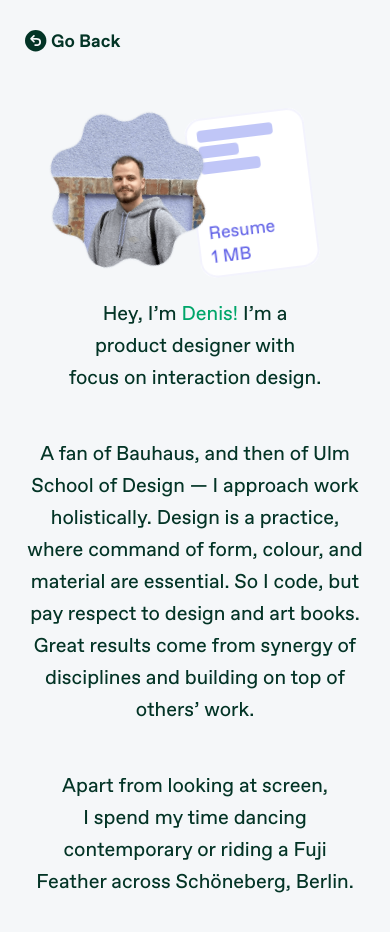
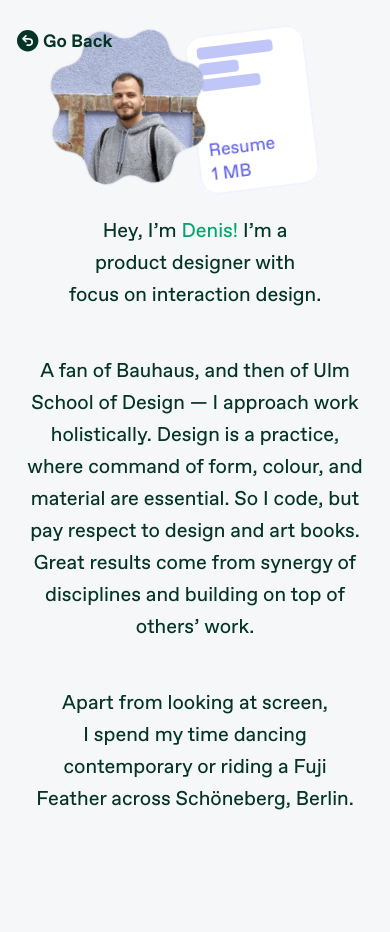
Before and after one commit to kplv/portfolio, a Next.js app: page /about in a window 390 px wide. Shown: the top 932 px of the page. After the commit the page ends 882 px from the top, so only its background shows below. Built offline with nearby package versions, Linux system fonts and the light colour scheme; no server answers.

Commit message:
new: persistent header

```diff
--- a/src/components/home-client/home-client.module.css
+++ b/src/components/home-client/home-client.module.css
@@ -10,90 +10,25 @@
   width: 100%;
 }
 
-.toolbar {
-  display: flex;
-  width: 100%;
-  padding: 16px 0;
+/* Reserve space for fixed NavigationHeader (toolbar height + padding) */
+.contentPadNav {
+  padding-top: 4.75rem;
 }
 
-.toolbarHome {
-  justify-content: flex-end;
+.devNavCycle {
+  margin-top: 12px;
+  font: inherit;
+  font-size: 13px;
+  padding: 8px 12px;
+  border-radius: 8px;
+  border: 1px dashed color-mix(in oklch, currentColor 35%, transparent);
+  background: color-mix(in oklch, currentColor 6%, transparent);
+  color: var(--text-secondary-color, inherit);
+  cursor: pointer;
+  align-self: flex-start;
 }
 
-.toolbarAbout {
-  justify-content: flex-start;
+.devNavCycle:focus-visible {
+  outline: 2px solid currentColor;
+  outline-offset: 2px;
 }
-
-.goBack {
-  position: relative;
-  display: inline-flex;
-  flex-direction: row;
-  align-items: center;
-  gap: 4px;
-  padding: 10px 16px;
-  margin-left: -16px;
-  border-radius: 100px;
-  border: 1.5px solid transparent;
-  appearance: none;
-  font: inherit;
-  background-color: transparent;
-  color: var(--text-primary-color);
-  font-family: inherit;
-  font-size: 18px;
-  line-height: var(--text-primary-line-height);
-  font-weight: 700;
-  text-decoration: none;
-  cursor: pointer;
-  -webkit-backdrop-filter: blur(12px);
-  backdrop-filter: blur(12px);
-  transition: background-color 150ms cubic-bezier(0.25, 0.46, 0.45, 0.94);
-  -webkit-tap-highlight-color: transparent;
-}
-
-.goBack::before {
-  content: '';
-  position: absolute;
-  inset: -12px;
-}
-
-.goBack:focus-visible {
-  outline: 2px solid currentColor;
-  outline-offset: 4px;
-  border-radius: 100px;
-}
-
-@media (hover: hover) and (pointer: fine) {
-  .goBack:hover {
-    background-color: color-mix(in oklch, currentColor 10%, transparent);
-  }
-}
-
-.goBack:active {
-  background-color: color-mix(in oklch, currentColor 15%, transparent);
-}
-
-.goBackIcon {
-  position: relative;
-  flex-shrink: 0;
-  width: 22px;
-  height: 22px;
-  background-color: currentColor;
-  -webkit-mask-image: url('/go-back-arrow.svg');
-  mask-image: url('/go-back-arrow.svg');
-  -webkit-mask-size: contain;
-  mask-size: contain;
-  -webkit-mask-repeat: no-repeat;
-  mask-repeat: no-repeat;
-  -webkit-mask-position: center;
-  mask-position: center;
-}
-
-.goBackLabel {
-  position: relative;
-}
-
-@media (prefers-reduced-motion: reduce) {
-  .goBack {
-    transition: none;
-  }
-}
--- a/src/components/home-client/home-client.tsx
+++ b/src/components/home-client/home-client.tsx
@@ -1,28 +1,25 @@
 'use client';
 
 import { useState, useEffect, useCallback, useMemo } from 'react';
-import { motion, AnimatePresence, useReducedMotion } from 'motion/react';
+import { AnimatePresence, useReducedMotion } from 'motion/react';
 import { usePathname, useRouter } from 'next/navigation';
 import { useTheme } from 'next-themes';
 import { AboutSectionContent } from '@/components/about-client/about-client';
-import { Button } from '@/components/button';
 import { IntroText } from '@/components/intro-text';
+import {
+  NavigationHeader,
+  type NavigationHeaderState,
+} from '@/components/navigation-header';
 import { ProjectList } from '@/components/project-list';
 import { SocialLink } from '@/components/social-link/social-link';
 import { SocialLinkList } from '@/components/social-link-list/social-link-list';
 import { ProjectModal } from '@/components/project-modal';
 import { UnicornBackground } from '@/components/unicorn-background';
-import {
-  EASE_OUT_QUINT,
-  PRESS_DURATION,
-  PRESS_SCALE,
-} from '@/config/animations';
 import { type Project } from '@/data/projects';
 import styles from './home-client.module.css';
 
 const DEFAULT_TITLE = 'Denis Kopylov — Product Designer';
 const ABOUT_TITLE = 'About — Denis Kopylov';
-const TOOLBAR_REVEAL_SESSION_KEY = 'home-toolbar-reveal-shown';
 
 /**
  * Survives React Strict Mode remounts (unlike sessionStorage consumed in effects).
@@ -64,15 +61,22 @@ export interface HomeClientProps {
   initialProjectSlug?: string;
 }
 
+const IS_DEV = process.env.NODE_ENV !== 'production';
+
 export function HomeClient({ projects, className, initialProjectSlug }: HomeClientProps) {
   const pathname = usePathname();
   const isAbout = pathname === '/about';
+  const isHome = pathname === '/';
+  const showNavHeader = isHome || isAbout;
 
   const [presentedProject, setPresentedProject] = useState<Project | null>(() =>
     getInitialPresentedProject(projects, initialProjectSlug),
   );
 
-  const [toolbarRevealState, setToolbarRevealState] = useState<'idle' | 'showing'>('idle');
+  /** Dev-only: on `/`, cycle left Go Back on/off (theme toggle always stays on the right) */
+  const [devNavOverride, setDevNavOverride] =
+    useState<NavigationHeaderState>('theme');
+
   const skipModalPresenceEnter = useMemo(() => {
     if (!initialProjectSlug) {
       return true;
@@ -90,18 +94,6 @@ export function HomeClient({ projects, className, initialProjectSlug }: HomeClie
   const shouldReduceMotion = useReducedMotion();
   const { resolvedTheme } = useTheme();
   const isLightTheme = resolvedTheme === 'light';
-
-  useEffect(() => {
-    if (typeof window === 'undefined' || shouldReduceMotion) return;
-    if (window.sessionStorage.getItem(TOOLBAR_REVEAL_SESSION_KEY) === '1') return;
-
-    const frameId = requestAnimationFrame(() => {
-      window.sessionStorage.setItem(TOOLBAR_REVEAL_SESSION_KEY, '1');
-      setToolbarRevealState('showing');
-    });
-
-    return () => cancelAnimationFrame(frameId);
-  }, [shouldReduceMotion]);
 
   useEffect(() => {
     if (!initialProjectSlug || typeof window === 'undefined') return;
@@ -145,10 +137,6 @@ export function HomeClient({ projects, className, initialProjectSlug }: HomeClie
     router.replace('/');
   }, [router]);
 
-  const handleNavigateHome = useCallback(() => {
-    router.push('/');
-  }, [router]);
-
   useEffect(() => {
     if (presentedProject) {
       document.title = `${presentedProject.name} — Denis Kopylov`;
@@ -170,73 +158,38 @@ export function HomeClient({ projects, className, initialProjectSlug }: HomeClie
     };
   }, [presentedProject]);
 
-  const actionSwapTransition = shouldReduceMotion
-    ? { duration: 0 }
-    : { duration: 0.2, ease: EASE_OUT_QUINT as [number, number, number, number] };
+  const mainClassName = [
+    className,
+    showNavHeader ? styles.contentPadNav : null,
+  ]
+    .filter(Boolean)
+    .join(' ');
 
   return (
     <div className={styles.root}>
-      <main className={className}>
-        <motion.div
-          key={toolbarRevealState}
-          className={`${styles.toolbar} ${isAbout ? styles.toolbarAbout : styles.toolbarHome}`}
-          initial={
-            toolbarRevealState === 'showing' && !shouldReduceMotion
-              ? { opacity: 0 }
-              : false
-          }
-          animate={{ opacity: 1 }}
-          transition={{ duration: 0.2, ease: EASE_OUT_QUINT }}
-        >
-          <AnimatePresence mode="wait" initial={false}>
-            <motion.div
-              key={isAbout ? 'about-toolbar' : 'home-toolbar'}
-              initial={
-                shouldReduceMotion
-                  ? false
-                  : { opacity: 0, scale: 0.92, filter: 'blur(8px)' }
-              }
-              animate={{ opacity: 1, scale: 1, filter: 'blur(0px)' }}
-              exit={
-                shouldReduceMotion
-                  ? undefined
-                  : { opacity: 0, scale: 0.92, filter: 'blur(8px)' }
-              }
-              transition={actionSwapTransition}
-            >
-              {isAbout ? (
-                <motion.button
-                  type="button"
-                  className={styles.goBack}
-                  onClick={handleNavigateHome}
-                  aria-label="Go back to home"
-                  whileTap={
-                    shouldReduceMotion
-                      ? undefined
-                      : {
-                        scale: PRESS_SCALE,
-                        transition: {
-                          duration: PRESS_DURATION,
-                          ease: EASE_OUT_QUINT,
-                        },
-                      }
-                  }
-                >
-                  <span className={styles.goBackIcon} aria-hidden />
-                  <span className={styles.goBackLabel}>Go Back</span>
-                </motion.button>
-              ) : (
-                <Button themeSwitch />
-              )}
-            </motion.div>
-          </AnimatePresence>
-        </motion.div>
+      <NavigationHeader
+        devStateOverride={IS_DEV && isHome ? devNavOverride : undefined}
+      />
 
+      <main className={mainClassName}>
         <div className={styles.content}>
           {isAbout ? (
             <AboutSectionContent />
           ) : (
             <>
+              {IS_DEV && isHome && (
+                <button
+                  type="button"
+                  className={styles.devNavCycle}
+                  onClick={() =>
+                    setDevNavOverride((prev) =>
+                      prev === 'theme' ? 'back' : 'theme',
+                    )
+                  }
+                >
+                  {`[dev] Left back: ${devNavOverride === 'back' ? 'on' : 'off'} — click to toggle; theme stays on the right`}
+                </button>
+              )}
               <IntroText
                 header="Denis Kopylov"
                 text="Product designer with a focus on turning ideas into reality through coding, a holistic approach, and an eye for interactive experiences. Currently at Ostrom."
--- /dev/null
+++ b/src/components/navigation-header/index.ts
@@ -0,0 +1,2 @@
+export { NavigationHeader } from './navigation-header';
+export type { NavigationHeaderProps, NavigationHeaderState } from './navigation-header';
--- /dev/null
+++ b/src/components/navigation-header/navigation-header.module.css
@@ -0,0 +1,127 @@
+.fixed {
+  position: fixed;
+  top: 0;
+  left: 0;
+  right: 0;
+  z-index: 10;
+  pointer-events: none;
+}
+
+.inner {
+  pointer-events: auto;
+  display: flex;
+  width: 100%;
+  max-width: 860px;
+  margin: 0 auto;
+  padding: 16px 64px 0;
+  box-sizing: border-box;
+}
+
+.row {
+  align-items: center;
+  justify-content: space-between;
+  gap: 12px;
+}
+
+.leftSlot {
+  display: flex;
+  flex: 1;
+  align-items: center;
+  justify-content: flex-start;
+  min-width: 0;
+}
+
+.rightSlot {
+  flex-shrink: 0;
+  margin-left: auto;
+  display: flex;
+  align-items: center;
+}
+
+@media (max-width: 900px) {
+  .inner {
+    padding-left: 24px;
+    padding-right: 24px;
+  }
+}
+
+@media screen and (max-width: 428px) {
+  .inner {
+    padding-left: 16px;
+    padding-right: 16px;
+  }
+}
+
+.goBack {
+  position: relative;
+  display: inline-flex;
+  flex-direction: row;
+  align-items: center;
+  gap: 4px;
+  padding: 10px 16px;
+  margin-left: -16px;
+  border-radius: 100px;
+  border: 1.5px solid transparent;
+  appearance: none;
+  font: inherit;
+  background-color: transparent;
+  color: var(--text-primary-color);
+  font-family: inherit;
+  font-size: 18px;
+  line-height: var(--text-primary-line-height);
+  font-weight: 700;
+  text-decoration: none;
+  cursor: pointer;
+  -webkit-backdrop-filter: blur(12px);
+  backdrop-filter: blur(12px);
+  transition: background-color 150ms cubic-bezier(0.25, 0.46, 0.45, 0.94);
+  -webkit-tap-highlight-color: transparent;
+}
+
+.goBack::before {
+  content: '';
+  position: absolute;
+  inset: -12px;
+}
+
+.goBack:focus-visible {
+  outline: 2px solid currentColor;
+  outline-offset: 4px;
+  border-radius: 100px;
+}
+
+@media (hover: hover) and (pointer: fine) {
+  .goBack:hover {
+    background-color: color-mix(in oklch, currentColor 10%, transparent);
+  }
+}
+
+.goBack:active {
+  background-color: color-mix(in oklch, currentColor 15%, transparent);
+}
+
+.goBackIcon {
+  position: relative;
+  flex-shrink: 0;
+  width: 22px;
+  height: 22px;
+  background-color: currentColor;
+  -webkit-mask-image: url('/go-back-arrow.svg');
+  mask-image: url('/go-back-arrow.svg');
+  -webkit-mask-size: contain;
+  mask-size: contain;
+  -webkit-mask-repeat: no-repeat;
+  mask-repeat: no-repeat;
+  -webkit-mask-position: center;
+  mask-position: center;
+}
+
+.goBackLabel {
+  position: relative;
+}
+
+@media (prefers-reduced-motion: reduce) {
+  .goBack {
+    transition: none;
+  }
+}
--- /dev/null
+++ b/src/components/navigation-header/navigation-header.tsx
@@ -0,0 +1,112 @@
+'use client';
+
+import { useCallback, useMemo } from 'react';
+import { motion, AnimatePresence, useReducedMotion } from 'motion/react';
+import { usePathname, useRouter } from 'next/navigation';
+import { Button } from '@/components/button';
+import {
+  EASE_OUT_QUINT,
+  PRESS_DURATION,
+  PRESS_SCALE,
+  SPRING_ICON_SWAP,
+} from '@/config/animations';
+import styles from './navigation-header.module.css';
+
+export type NavigationHeaderState = 'theme' | 'back';
+
+export interface NavigationHeaderProps {
+  /**
+   * When pathname is `/` and this is set (dev preview), toggles the left Go Back control on `/`.
+   * Theme toggle is on the right except on `/about`, where it is hidden.
+   */
+  devStateOverride?: NavigationHeaderState;
+}
+
+const actionSwapTransition = {
+  duration: 0.2,
+  ease: EASE_OUT_QUINT as [number, number, number, number],
+};
+
+export function NavigationHeader({ devStateOverride }: NavigationHeaderProps) {
+  const pathname = usePathname();
+  const router = useRouter();
+  const shouldReduceMotion = useReducedMotion();
+
+  const isVisible = pathname === '/' || pathname === '/about';
+
+  const routeState: NavigationHeaderState = pathname === '/about' ? 'back' : 'theme';
+
+  const effectiveState: NavigationHeaderState = useMemo(() => {
+    if (pathname === '/' && devStateOverride != null) {
+      return devStateOverride;
+    }
+    return routeState;
+  }, [pathname, routeState, devStateOverride]);
+
+  const showBack = effectiveState === 'back';
+  const isAbout = pathname === '/about';
+
+  const handleNavigateHome = useCallback(() => {
+    router.push('/');
+  }, [router]);
+
+  if (!isVisible) {
+    return null;
+  }
+
+  return (
+    <div className={styles.fixed} data-navigation-header>
+      <motion.div
+        className={`${styles.inner} ${styles.row}`}
+        initial={
+          shouldReduceMotion ? false : { opacity: 0, scale: 0.98, filter: 'blur(8px)' }
+        }
+        animate={{ opacity: 1, scale: 1, filter: 'blur(0px)' }}
+        transition={shouldReduceMotion ? { duration: 0 } : { ...SPRING_ICON_SWAP }}
+      >
+        <div className={styles.leftSlot}>
+          <AnimatePresence initial={false}>
+            {showBack && (
+              <motion.button
+                key="nav-back"
+                type="button"
+                className={styles.goBack}
+                onClick={handleNavigateHome}
+                aria-label="Go back to home"
+                initial={
+                  shouldReduceMotion
+                    ? false
+                    : { opacity: 0, scale: 0.92, filter: 'blur(8px)' }
+                }
+                animate={{ opacity: 1, scale: 1, filter: 'blur(0px)' }}
+                exit={
+                  shouldReduceMotion
+                    ? undefined
+                    : { opacity: 0, scale: 0.92, filter: 'blur(8px)' }
+                }
+                transition={shouldReduceMotion ? { duration: 0 } : actionSwapTransition}
+                whileTap={
+                  shouldReduceMotion
+                    ? undefined
+                    : {
+                        scale: PRESS_SCALE,
+                        transition: {
+                          duration: PRESS_DURATION,
+                          ease: EASE_OUT_QUINT,
+                        },
+                      }
+                }
+              >
+                <span className={styles.goBackIcon} aria-hidden />
+                <span className={styles.goBackLabel}>Go Back</span>
+              </motion.button>
+            )}
+          </AnimatePresence>
+        </div>
+        <div className={styles.rightSlot}>
+          {!isAbout && <Button themeSwitch />}
+        </div>
+      </motion.div>
+    </div>
+  );
+}
```
